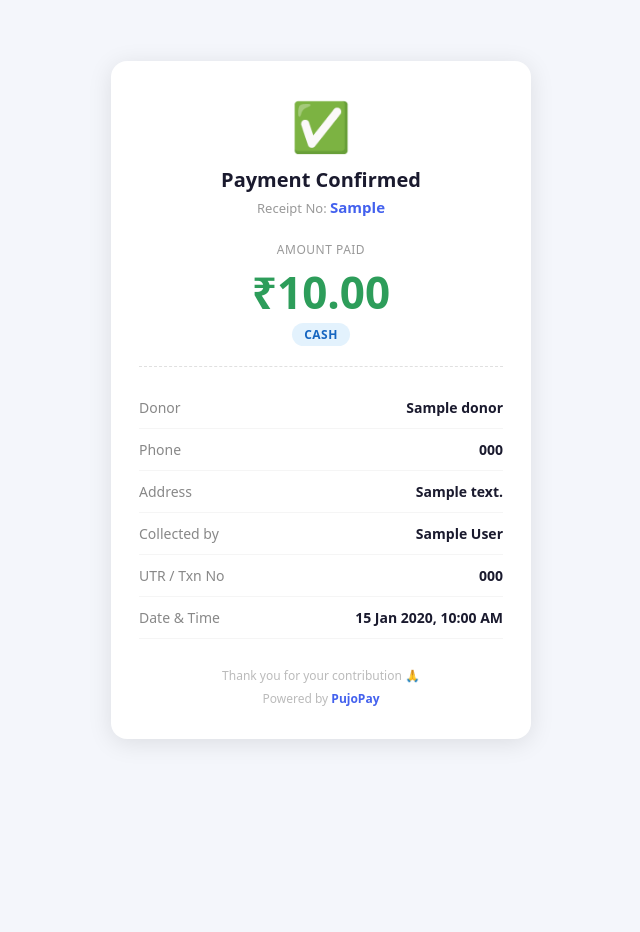
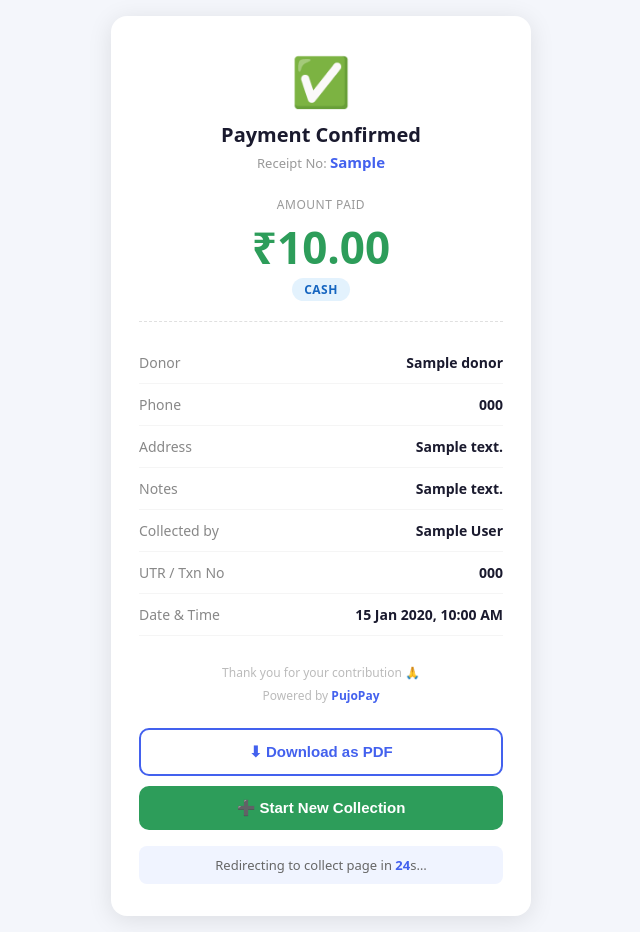
Before and after one commit to dishaanhitechit-hub/pujo_pay, a Flask app: page /pay/receipt/1 in a window 1280 px wide. Shown: the whole page, without its empty margins (319-959 px from the left). Before the commit the page ends 743 px from the top, so only its background shows below. Run offline with Flask 3, Linux system fonts and the light colour scheme; tables that the repository leaves empty hold one stand-in row (values such as "Sample post").

Commit message:
Receipt page revamp, drop WeasyPrint, back-button trap
- receipt.html: 30s countdown auto-redirect to collect, New Collection
  button, Download as PDF (window.print), print CSS hides UI chrome
- qr.html / cash.html: popstate back-button trap redirects to collect
- qr/service.py: remove _save_pdf/_save_pdf_async/semaphore/threading;
  confirm_upi_payment and confirm_cash_payment no longer call PDF worker
- receipt/routes.py: serve HTML via render_template instead of send_file PDF
- requirements.txt: remove weasyprint==63.1

Co-Authored-By: Claude Sonnet 4.6 <noreply@anthropic.com>

```diff
--- a/app/templates/pay/qr.html
+++ b/app/templates/pay/qr.html
@@ -99,6 +99,12 @@
     setTimeout(tick, 1000);
   }
   tick();
+
+  // back-button trap — redirect to collect page instead of going back
+  history.pushState(null, '', window.location.href);
+  window.addEventListener('popstate', function() {
+    window.location.replace('http://132.154.156.82:3001/collect');
+  });
 </script>
 </body>
 </html>
--- a/app/templates/pay/receipt.html
+++ b/app/templates/pay/receipt.html
@@ -32,6 +32,25 @@
   .footer { text-align: center; margin-top: 28px; }
   .footer p { font-size: 12px; color: #bbb; }
   .footer strong { color: #4361ee; }
+
+  /* ── Action buttons ── */
+  .actions { display: flex; flex-direction: column; gap: 10px; margin-top: 24px; }
+  .btn { width: 100%; padding: 13px; border: none; border-radius: 10px; font-size: 15px;
+         font-weight: 700; cursor: pointer; transition: opacity .2s; }
+  .btn-green  { background: #2d9d5a; color: #fff; }
+  .btn-outline { background: #fff; color: #4361ee; border: 2px solid #4361ee; }
+  .btn:hover { opacity: .88; }
+  .redirect-bar { background: #f0f4ff; border-radius: 8px; padding: 10px 14px;
+                  text-align: center; font-size: 13px; color: #666; margin-top: 16px; }
+  .redirect-bar span { font-weight: 700; color: #4361ee; }
+
+  /* ── Print / PDF styles ── */
+  @media print {
+    body { background: #fff; padding: 0; display: block; }
+    .card { box-shadow: none; border-radius: 0; max-width: 100%; padding: 24px; }
+    .actions, .redirect-bar, .no-print { display: none !important; }
+    .footer { margin-top: 40px; }
+  }
 </style>
 </head>
 <body>
@@ -66,6 +85,12 @@
     <span class="val">{{ payment.donor.address }}</span>
   </div>
   {% endif %}
+  {% if payment.donor.notes %}
+  <div class="row">
+    <span class="lbl">Notes</span>
+    <span class="val">{{ payment.donor.notes }}</span>
+  </div>
+  {% endif %}
   <div class="row">
     <span class="lbl">Collected by</span>
     <span class="val">{{ payment.collector.name }}</span>
@@ -85,6 +110,34 @@
     <p>Thank you for your contribution 🙏</p>
     <p style="margin-top:6px">Powered by <strong>PujoPay</strong></p>
   </div>
+
+  <!-- ── Actions ── -->
+  <div class="actions no-print">
+    <button class="btn btn-outline" onclick="window.print()">⬇ Download as PDF</button>
+    <button class="btn btn-green" id="newBtn" onclick="goCollect()">➕ Start New Collection</button>
+  </div>
+  <div class="redirect-bar no-print">
+    Redirecting to collect page in <span id="countdown">30</span>s…
+  </div>
 </div>
+
+<script>
+  const COLLECT = "http://132.154.156.82:3001/collect";
+
+  function goCollect() { window.location.replace(COLLECT); }
+
+  // auto-redirect countdown
+  let sec = 30;
+  const cd = document.getElementById("countdown");
+  const timer = setInterval(() => {
+    sec--;
+    if (cd) cd.textContent = sec;
+    if (sec <= 0) { clearInterval(timer); goCollect(); }
+  }, 1000);
+
+  // prevent browser back reaching this page after collect redirect
+  history.pushState(null, '', window.location.href);
+  window.addEventListener('popstate', () => window.location.replace(COLLECT));
+</script>
 </body>
 </html>
--- a/requirements.txt
+++ b/requirements.txt
@@ -9,4 +9,3 @@ python-dotenv==1.0.1
 qrcode[pil]==8.2
 Pillow==12.3.0
 Werkzeug==3.1.3
-weasyprint==63.1
```
Also changed, not shown: app/modules/qr/service.py (+0 -59 lines), app/modules/receipt/routes.py (+4 -11 lines), app/templates/pay/cash.html (+8 -0 lines).
